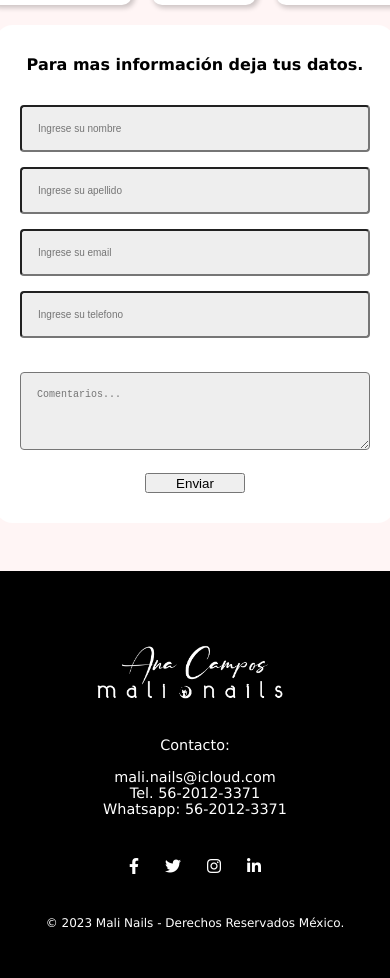
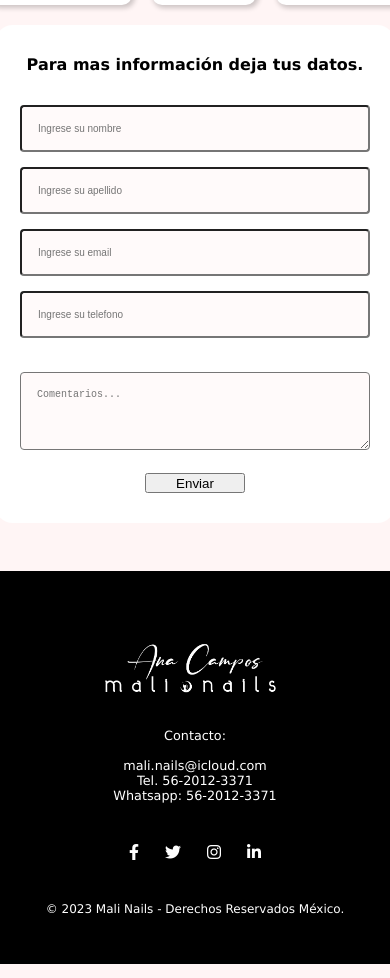
Before and after one commit to mauriciomauce/proyecto1-desarrollo-web-pre, a plain HTML site: page index.html in a window 390 px wide. Shown: the part 716-1694 px from the top of the page. Drawn offline with Linux system fonts and the light colour scheme.

Commit message:
Cambios de estilos en Media Querys para 768px, ademas de edicion de comentarios y reglas dentro de styles.css

```diff
--- a/CSS/styles.css
+++ b/CSS/styles.css
@@ -4,7 +4,7 @@
     box-sizing: border-box;
 }
 
-/*Estilos de Header*/
+/*---------------------------------Estilos de HEADER*/
 
 body{
     background-color: #FFF5F5;
@@ -54,7 +54,7 @@ nav ul li a:hover{
     color: pink;
 }
 
-/*Estilos de MAIN*/
+/* ----------------------------------Estilos de MAIN*/
 
 .card{
     flex: 50%;
@@ -100,7 +100,7 @@ h2{
 }
 
 
-/*  FORMULARIO  */
+/* -----------------------------Estilos de FORMULARIO*/
 
 .form1{
     display: grid;
@@ -142,7 +142,7 @@ h2{
 
 
 
-/*Estilos de Footer ---------------------------------------*/
+/*--------------------------------- Estilos de FOOTER*/
 
 footer{
     background-color: black;
@@ -193,7 +193,7 @@ footer{
     margin-top: 40px;
 }
 
-/*CSS de Paginas Secundarias*/
+/* -------------------------------CSS de Paginas Secundarias*/
 
 /*Banner Imagen Principal*/
 section .imagen-principal{
@@ -210,7 +210,7 @@ section .imagen-principal{
     padding: .2rem;
 }
 
-/*Textos informativos*/
+/* ---------------------------------Textos informativos*/
 
 section .texto-info{
     display: flex;
@@ -253,14 +253,14 @@ div .img-card{
 
 
 /* Media Querys */
-/* max-whidth siempre lo cuparemos de Desktop a mobile*/
+/* max-whidth siempre lo cuparemos de Desktop a Mobile*/
 
 @media (max-width:1024px){
-/* se ve todo bien, sin cambios*/
+/* se ve todo bien, sin cambios -------------------------*/
 }
 
 
-/* Media Querys de Barra de Navegación*/
+/* ------------------------Media Querys de Barra de Navegación*/
 
 @media (max-width:768px){
     nav ul li a{
@@ -272,17 +272,17 @@ div .img-card{
 }
 
 
-/* Media Querys de Cards*/
+/* --------------------------Media Querys de Cards*/
 
     .card{
         margin: 10px;
 }
 
 
-/* Media Querys de Formulario*/
+/*--------------------------Media Querys de Formulario*/
 
-    .form1{
-        margin-top: 10px;
+.form1{
+    margin-top: 10px;
 }
 
 .form1 h4{
@@ -296,7 +296,6 @@ div .img-card{
 
 .controls{
     width: 350px;
-    background-color: #EEEEEE;
     border-radius: 4px;
 }
 
@@ -306,8 +305,16 @@ div .img-card{
 }
 
 
+/* ----------------------Media Querys de Footer*/
 
+.logo-footer img{
+    width: 12rem;
 
+}
+
+.contacto{
+    font-size: .8rem;
+}
 
 
 
```
